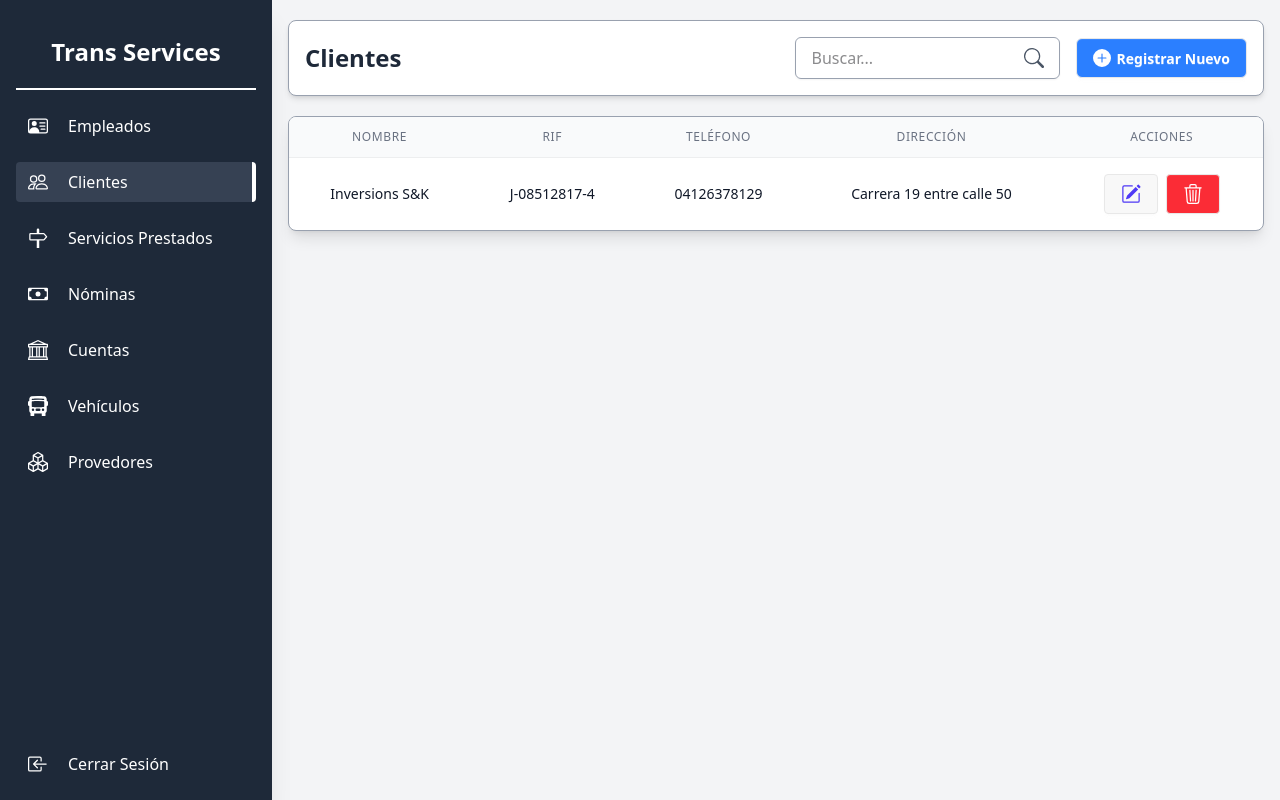
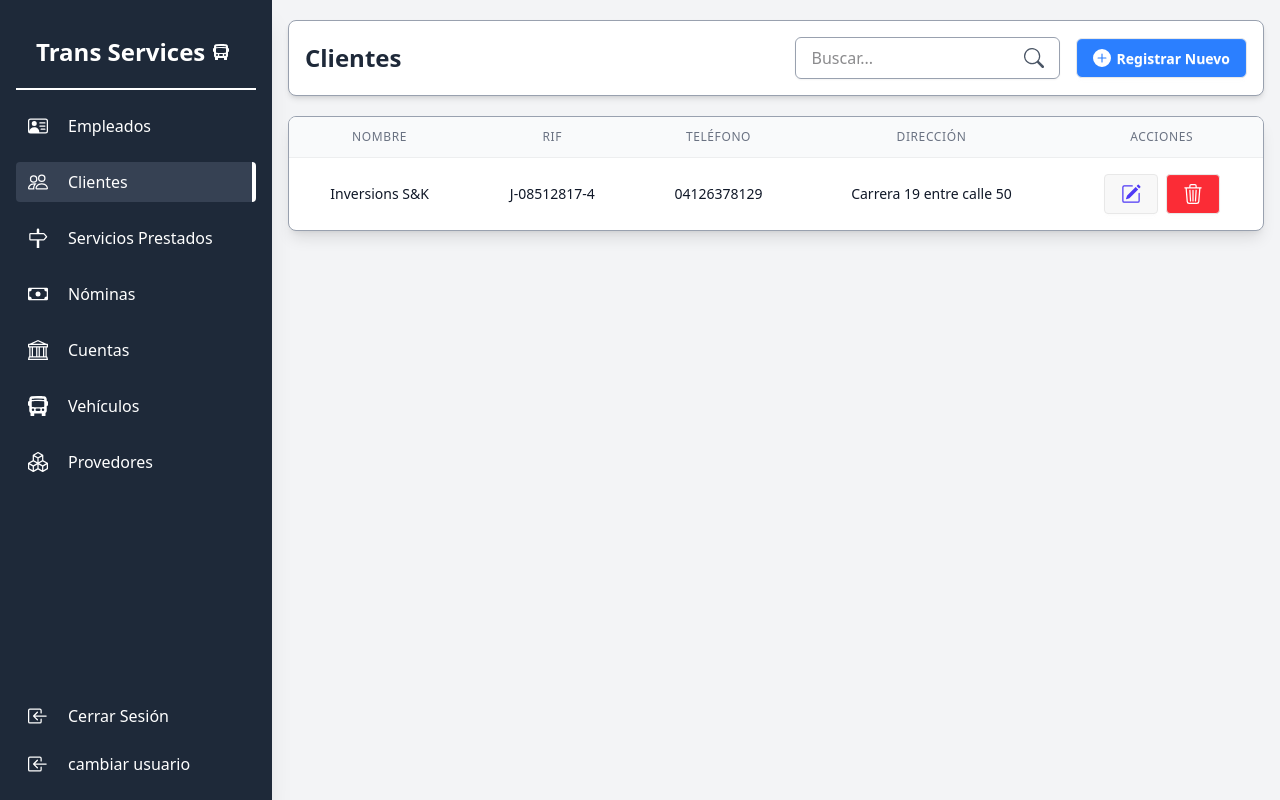
Before and after one commit to RitoTorri/App-Web-Trans-Services, a React (Vite) app in the folder Proyecto-4/: page /clientes in a window 1280 px wide. Built offline with nearby package versions, Linux system fonts and the light colour scheme.

Commit message:
aporte de hender

```diff
--- /dev/null
+++ b/Proyecto-4/src/components/NavH.tsx
@@ -0,0 +1,93 @@
+import React from "react";
+
+function NavH() {
+    return (
+    <div className="drawer">
+        <input id="my-drawer-2" type="checkbox" className="drawer-toggle" />
+      <div className="drawer-content flex flex-col">
+        {/* Navbar */}
+        <div className="navbar bg-base-300 w-full bg-white my-4 rounded-lg">
+          <div className="flex-none lg:hidden">
+            <label htmlFor="my-drawer-2" aria-label="open sidebar" className="btn btn-square btn-ghost">
+              <svg
+                xmlns="http://www.w3.org/2000/svg"
+                fill="none"
+                viewBox="0 0 24 24"
+                className="inline-block h-6 w-6 stroke-current"
+              >
+                <path
+                  strokeLinecap="round"
+                  strokeLinejoin="round"
+                  strokeWidth="2"
+                  d="M4 6h16M4 12h16M4 18h16"
+                ></path>
+              </svg>
+            </label>
+          </div>
+                    {/* Contenedor para el título y el icono, centrados verticalmente */}
+
+<div className="navbar bg-base-300 w-full h-16 px-4 bg-white">
+  <div className="mx-2 flex-1 flex items-center gap-2">
+
+            {/* SVG del icono de bus, centrado al mismo nivel */}
+            <svg
+    xmlns="http://www.w3.org/2000/svg"
+    width="25"
+    height="25"
+    fill="#1e40af"
+    className="bi bi-truck-front"
+    viewBox="0 0 16 16"
+  >
+    <path d="M5 11a1 1 0 1 1-2 0 1 1 0 0 1 2 0m8 0a1 1 0 1 1-2 0 1 1 0 0 1 2 0m-6-1a1 1 0 1 0 0 2h2a1 1 0 1 0 0-2zM4 2a1 1 0 0 0-1 1v3.9c0 .625.562 1.092 1.17.994C5.075 7.747 6.792 7.5 8 7.5s2.925.247 3.83.394A1.008 1.008 0 0 0 13 6.9V3a1 1 0 0 0-1-1zm0 1h8v3.9q0 .002 0 0l-.002.004-.005.002h-.004C11.088 6.761 9.299 6.5 8 6.5s-3.088.26-3.99.406h-.003l-.005-.002L4 6.9q0 .002 0 0z"/>
+    <path d="M1 2.5A2.5 2.5 0 0 1 3.5 0h9A2.5 2.5 0 0 1 15 2.5v9c0 .818-.393 1.544-1 2v2a.5.5 0 0 1-.5.5h-2a.5.5 0 0 1-.5-.5V14H5v1.5a.5.5 0 0 1-.5.5h-2a.5.5 0 0 1-.5-.5v-2a2.5 2.5 0 0 1-1-2zM3.5 1A1.5 1.5 0 0 0 2 2.5v9A1.5 1.5 0 0 0 3.5 13h9a1.5 1.5 0 0 0 1.5-1.5v-9A1.5 1.5 0 0 0 12.5 1z"/>
+  </svg>
+  <span className="text-3xl font-extrabold text-blue-700">
+    TRANS SERVICES
+  </span>
+</div>
+</div>
+          <div className="flex-none">
+            <ul className="menu menu-horizontal">
+              {/* Navbar menu content here */}
+              <li><a>
+                <svg xmlns="http://www.w3.org/2000/svg" width="16" height="16" fill="currentColor" className="bi bi-person-circle" viewBox="0 0 16 16">
+  <path d="M11 6a3 3 0 1 1-6 0 3 3 0 0 1 6 0"/>
+  <path fill-rule="evenodd" d="M0 8a8 8 0 1 1 16 0A8 8 0 0 1 0 8m8-7a7 7 0 0 0-5.468 11.37C3.242 11.226 4.805 10 8 10s4.757 1.225 5.468 2.37A7 7 0 0 0 8 1"/>
+</svg>
+                USUARIO</a></li>
+
+              <li>
+                <div className="dropdown dropdown-end">
+  <div tabIndex={0} role="button" className="btn btn-ghost rounded-full">
+    <div className="indicator">
+      <svg xmlns="http://www.w3.org/2000/svg" width="16" height="16" fill="currentColor" className="bi bi-bell" viewBox="0 0 16 16">
+  <path d="M8 16a2 2 0 0 0 2-2H6a2 2 0 0 0 2 2M8 1.918l-.797.161A4 4 0 0 0 4 6c0 .628-.134 2.197-.459 3.742-.16.767-.376 1.566-.663 2.258h10.244c-.287-.692-.502-1.49-.663-2.258C12.134 8.197 12 6.628 12 6a4 4 0 0 0-3.203-3.92zM14.22 12c.223.447.481.801.78 1H1c.299-.199.557-.553.78-1C2.68 10.2 3 6.88 3 6c0-2.42 1.72-4.44 4.005-4.901a1 1 0 1 1 1.99 0A5 5 0 0 1 13 6c0 .88.32 4.2 1.22 6"/>
+</svg>
+      {/* Notificación: cambiar '8' por el número de items actual */}
+      <span className="badge badge-sm indicator-item">10</span>
+    </div>
+  </div>
+  <div
+    tabIndex={0}
+    className="card card-compact dropdown-content bg-base-100 z-[1] mt-3 w-52 shadow"
+  >
+    <div className="card-body">
+      <span className="text-lg font-bold">8 Notificaciones</span>
+      <span className="text-info">Lee los mensajes</span>
+      <div className="card-actions">
+        <button className="btn btn-primary btn-block">View cart</button>
+      </div>
+    </div>
+  </div>
+</div>
+              </li>
+            </ul>
+          </div>
+        </div>
+        {/* Page content here */}
+      </div>
+    </div>
+  );
+}
+
+export default NavH;
--- a/Proyecto-4/src/components/SideBar.tsx
+++ b/Proyecto-4/src/components/SideBar.tsx
@@ -12,12 +12,21 @@ function SideBar() {
   };
   return (
     <>
-      <aside className="fixed top-0 left-0 lg:w-64 xl:w-68  flex-none bg-gray-800 text-white p-4 space-y-4 h-screen shadow-xl flex flex-col z-40">
+      <aside className="fixed top-0 left-0 lg:w-64 xl:w-68  flex-none bg-gray-800 text-white p-4 space-y-4 h-screen shadow-xl flex flex-col z-40 hidden sm:flex">
         <Link
           to="/paginainicio"
-          className="text-2xl font-bold text-center p-5 border-b-2"
+          className="text-2xl font-bold text-center p-5 border-b-2 flex gap-2 items-center"
         >
           Trans Services
+          <svg
+          xmlns="http://www.w3.org/2000/svg"
+          width="16"
+          height="16"
+          fill="currentColor"
+          className="bi bi-bus-front-fill"
+          viewBox="0 0 16 16">
+  <path d="M16 7a1 1 0 0 1-1 1v3.5c0 .818-.393 1.544-1 2v2a.5.5 0 0 1-.5.5h-2a.5.5 0 0 1-.5-.5V14H5v1.5a.5.5 0 0 1-.5.5h-2a.5.5 0 0 1-.5-.5v-2a2.5 2.5 0 0 1-1-2V8a1 1 0 0 1-1-1V5a1 1 0 0 1 1-1V2.64C1 1.452 1.845.408 3.064.268A44 44 0 0 1 8 0c2.1 0 3.792.136 4.936.268C14.155.408 15 1.452 15 2.64V4a1 1 0 0 1 1 1zM3.552 3.22A43 43 0 0 1 8 3c1.837 0 3.353.107 4.448.22a.5.5 0 0 0 .104-.994A44 44 0 0 0 8 2c-1.876 0-3.426.109-4.552.226a.5.5 0 1 0 .104.994M8 4c-1.876 0-3.426.109-4.552.226A.5.5 0 0 0 3 4.723v3.554a.5.5 0 0 0 .448.497C4.574 8.891 6.124 9 8 9s3.426-.109 4.552-.226A.5.5 0 0 0 13 8.277V4.723a.5.5 0 0 0-.448-.497A44 44 0 0 0 8 4m-3 7a1 1 0 1 0-2 0 1 1 0 0 0 2 0m8 0a1 1 0 1 0-2 0 1 1 0 0 0 2 0m-7 0a1 1 0 0 0 1 1h2a1 1 0 1 0 0-2H7a1 1 0 0 0-1 1"/>
+</svg>
         </Link>
         <nav className="flex flex-col space-y-4">
           <NavLink
@@ -140,6 +149,7 @@ function SideBar() {
           </NavLink>
         </nav>
 
+<div className="mt-auto flex flex-col gap-2">
         <div className="mt-auto">
           <Link
             to="/"
@@ -165,6 +175,33 @@ function SideBar() {
             Cerrar Sesión
           </Link>
         </div>
+
+                <div className="mt-auto">
+          <Link
+            to="/"
+            className="hover:bg-gray-700 px-3 py-2 rounded flex  items-center gap-5"
+          >
+            <svg
+              xmlns="http://www.w3.org/2000/svg"
+              width="20"
+              height="20"
+              fill="currentColor"
+              className="bi bi-box-arrow-in-left"
+              viewBox="0 0 16 16"
+            >
+              <path
+                fill-rule="evenodd"
+                d="M10 3.5a.5.5 0 0 0-.5-.5h-8a.5.5 0 0 0-.5.5v9a.5.5 0 0 0 .5.5h8a.5.5 0 0 0 .5-.5v-2a.5.5 0 0 1 1 0v2A1.5 1.5 0 0 1 9.5 14h-8A1.5 1.5 0 0 1 0 12.5v-9A1.5 1.5 0 0 1 1.5 2h8A1.5 1.5 0 0 1 11 3.5v2a.5.5 0 0 1-1 0z"
+              />
+              <path
+                fill-rule="evenodd"
+                d="M4.146 8.354a.5.5 0 0 1 0-.708l3-3a.5.5 0 1 1 .708.708L5.707 7.5H14.5a.5.5 0 0 1 0 1H5.707l2.147 2.146a.5.5 0 0 1-.708.708z"
+              />
+            </svg>
+            cambiar usuario
+          </Link>
+        </div>
+        </div>
       </aside>
     </>
   );
--- a/Proyecto-4/src/components/Table/ToolBar.tsx
+++ b/Proyecto-4/src/components/Table/ToolBar.tsx
@@ -8,11 +8,11 @@ function ToolBar({ titulo, onSearch, onRegister }: ToolBarProps) {
 
   return (
     <>
-      <div className="flex justify-between w-full items-center mb-5 mt-5 p-4 bg-white shadow-md rounded-lg  border border-gray-400">
-        <h1 className="text-2xl font-bold text-gray-800">{titulo}</h1>
+      <div className="flex flex-col md:flex-row md:justify-between md:items-center w-full mb-5 mt-5 p-4 bg-white shadow-md rounded-lg border border-gray-400">
+        <h1 className="text-2xl font-bold text-gray-800 mb-4 md:mb-0">{titulo}</h1>
 
-        <div className="flex items-center space-x-4">
-          <div className="relative min-w-64">
+        <div className="flex flex-col sm:flex-row items-center space-y-4 sm:space-y-0 sm:space-x-4">
+          <div className="relative w-full md:min-w-64">
             <input
               type="text"
               placeholder="Buscar..."
--- a/Proyecto-4/src/pages/PaginaInicio.tsx
+++ b/Proyecto-4/src/pages/PaginaInicio.tsx
@@ -1,6 +1,7 @@
 import foto from "../assets/icono-usuario.png";
 import { VentasGrafica } from "../components/VentasGrafica";
 import TasasDivisas from "../components/TasasDivisas";
+import NavH from "../components/NavH";
 
 function PaginaInicio() {
   return (
@@ -8,6 +9,7 @@ function PaginaInicio() {
       <main className="min-h-screen">
 
         <section className="p-4">
+          <NavH />
           <TasasDivisas/>
         <VentasGrafica/>
         </section>
```
Also changed, not shown: 1 other file (tests, documents, lock files or other folders).
